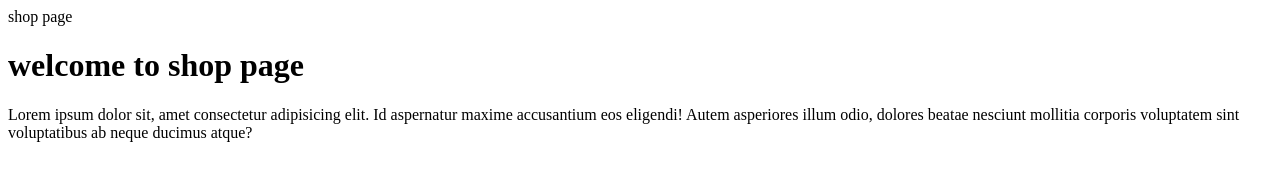
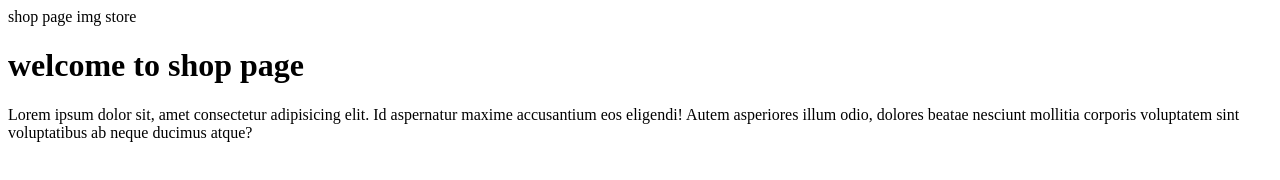
Before and after one commit to ftmhjzdandroid/myjob, a plain HTML site: page shope.html in a window 1280 px wide. Drawn offline with Linux system fonts and the light colour scheme.

Commit message:
add img store to shop.html

```diff
--- a/shope.html
+++ b/shope.html
@@ -3,6 +3,7 @@
 <head>shop page</head>
 
 <body>
+    <a>img store</a>
     <h1>welcome to shop page</h1>
     <p>Lorem ipsum dolor sit, amet consectetur adipisicing elit. Id aspernatur maxime accusantium eos eligendi! Autem asperiores illum odio, dolores beatae nesciunt mollitia corporis voluptatem sint voluptatibus ab neque ducimus atque?</p>
 
```
